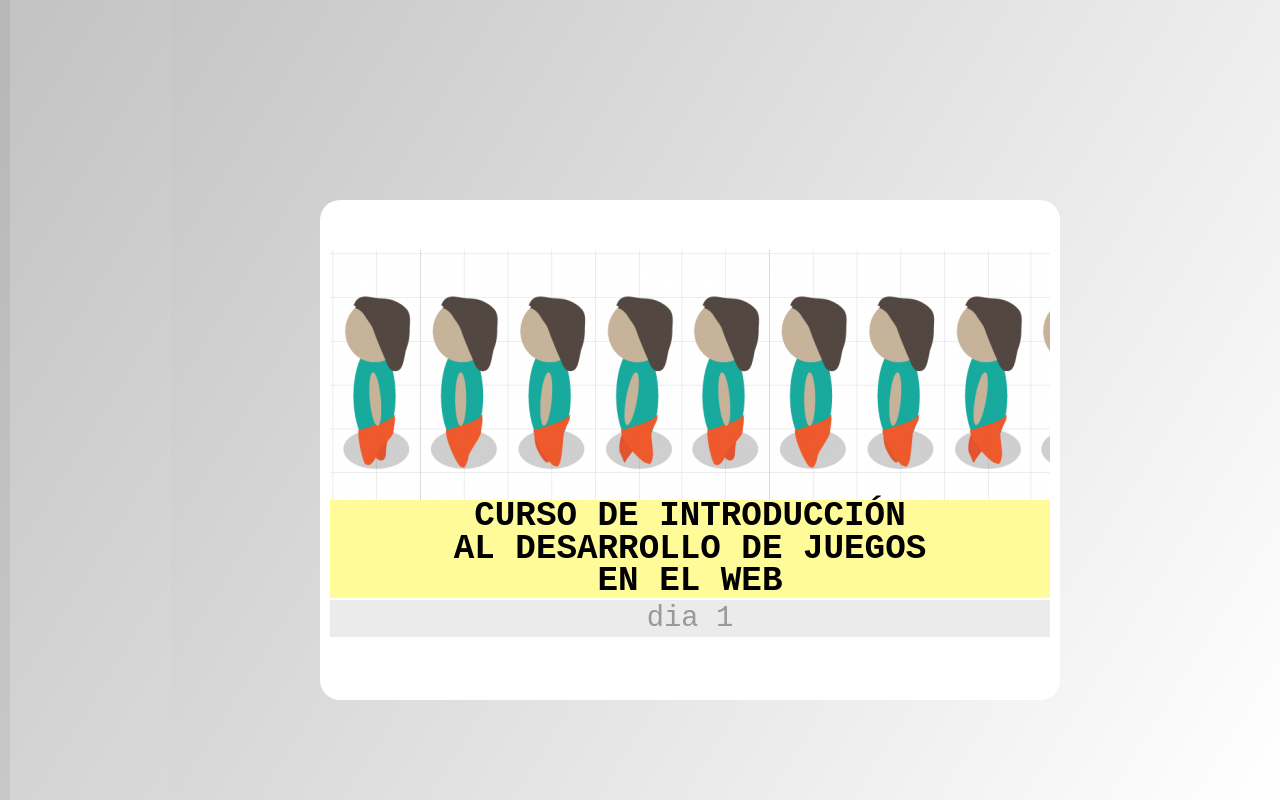
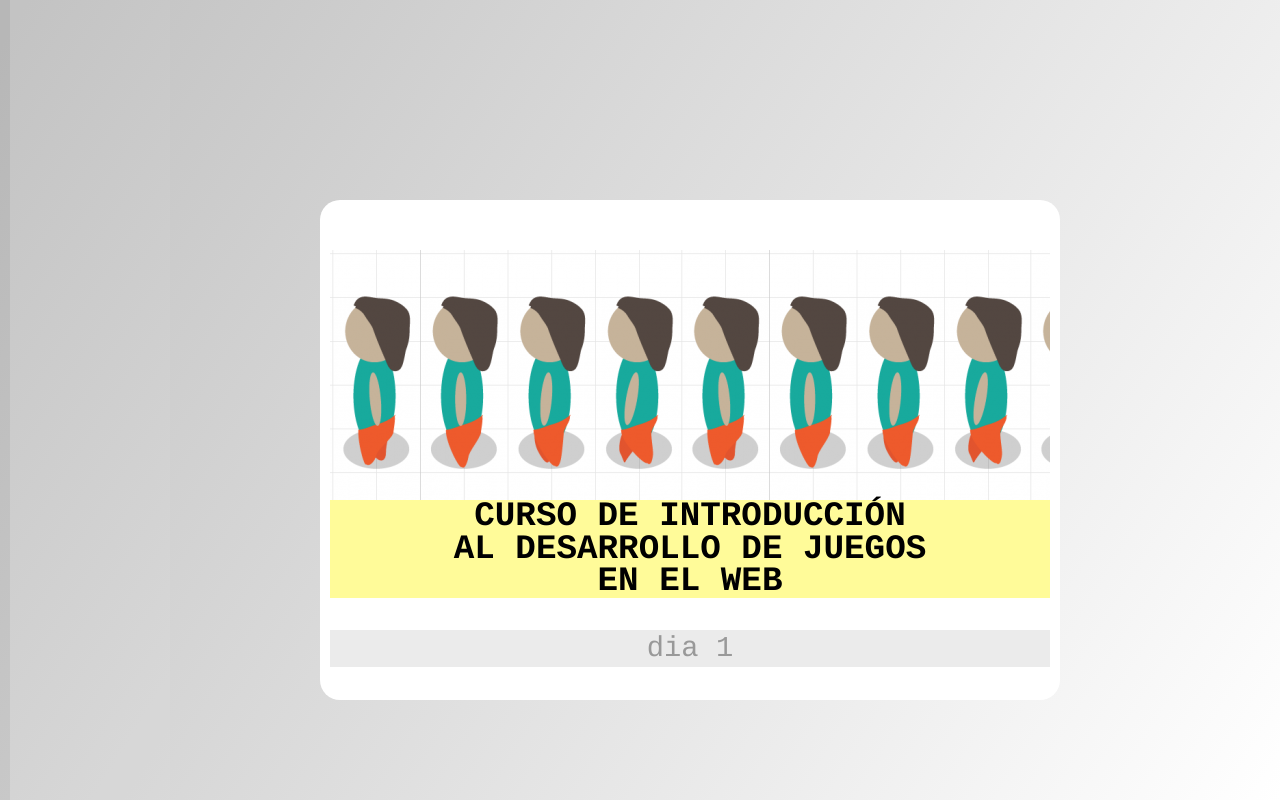
Before and after one commit to rguiu/curso_juegos, a plain HTML site: page leccion_1/slides/index.html in a window 1280 px wide. Shown: the top 800 px of the page. Drawn offline with Linux system fonts and the light colour scheme.

Commit message:
Cambiando de nuevo el font-family

```diff
--- a/leccion_1/slides/css/curso.css
+++ b/leccion_1/slides/css/curso.css
@@ -1,5 +1,5 @@
 body {
-   font-family: "Rockwell Bold", monospace;
+   font-family: Rockwell, "Courier Bold", Courier, Georgia, Times, "Times New Roman", serif;
 }
 
 #title h1 {
@@ -24,7 +24,7 @@ body {
 
 #title h2 {
 	text-align: center;
-	margin-top: -160px;
+	margin-top: -130px;
 	text-transform: uppercase;
   	font-size: .90em;
   	opacity: 0.4;
@@ -243,7 +243,7 @@ p.narrowp {
 .preguntas h3{
 	text-align: left;
 	margin-top: 350px;
-	margin-left: 410px;
+	margin-left: 395px;
 	color: white;
 }
 .preguntas {
```
